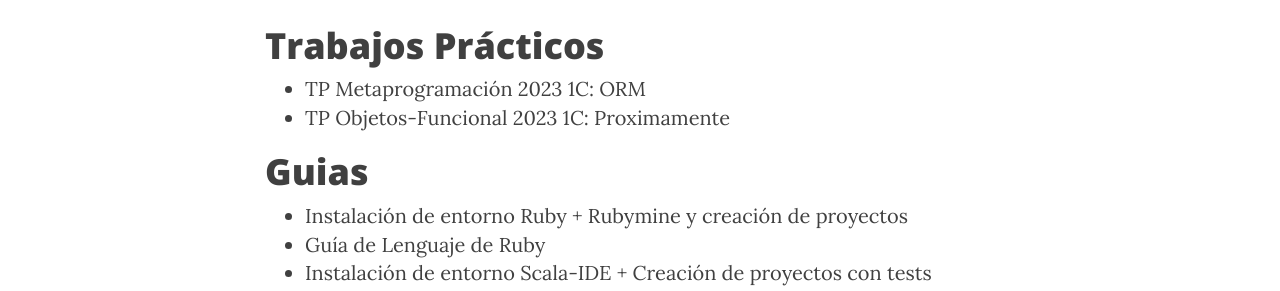
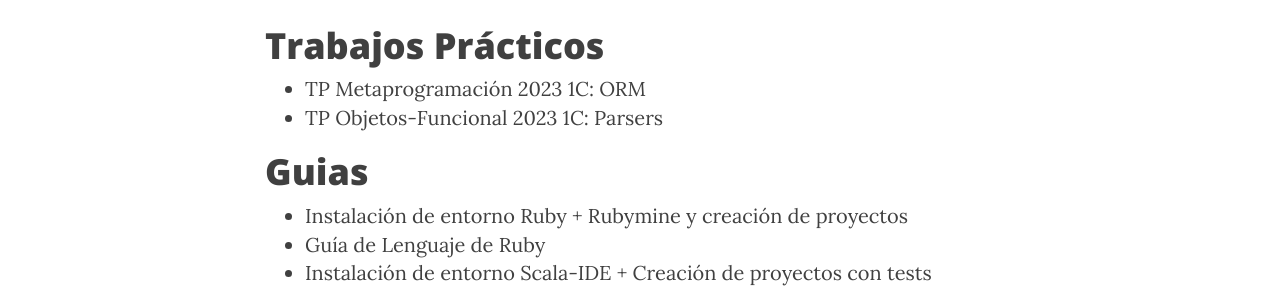
Before and after one commit to tadp-utn-frba/tadp-utn-frba.github.io, a Jekyll site: the page built from material.md, in a window 1280 px wide and 900 px high, scrolled down 1069 px. Shown: the part 155-446 px from the top of the window. Built offline with Jekyll 4.4.1, drawn with Linux system fonts in a browser that asks for light colours; nearby versions of some CDN libraries.

Commit message:
agregue el tp de objetos/funcional de este cuatrimestre

```diff
--- a/material.md
+++ b/material.md
@@ -30,7 +30,7 @@
 
 # Trabajos Prácticos
 * [TP Metaprogramación 2023 1C: ORM](https://docs.google.com/document/d/e/2PACX-1vR7AeUTC7LDqogWuKe2PDyXrnOecYNJ9x1Pf6xw9XhELwQnFh0O_7Qj3m9HQuAEbJfnh38RXnokTnIq/pub)
-* TP Objetos-Funcional 2023 1C: Proximamente
+* [TP Objetos-Funcional 2023 1C: Parsers](https://docs.google.com/document/d/1hpB7cRWsrKtufl5nqYJuSJonI3BYdfrxuYY2S1SmOdg/edit?usp=sharing)
 
 # Guias
 
```
